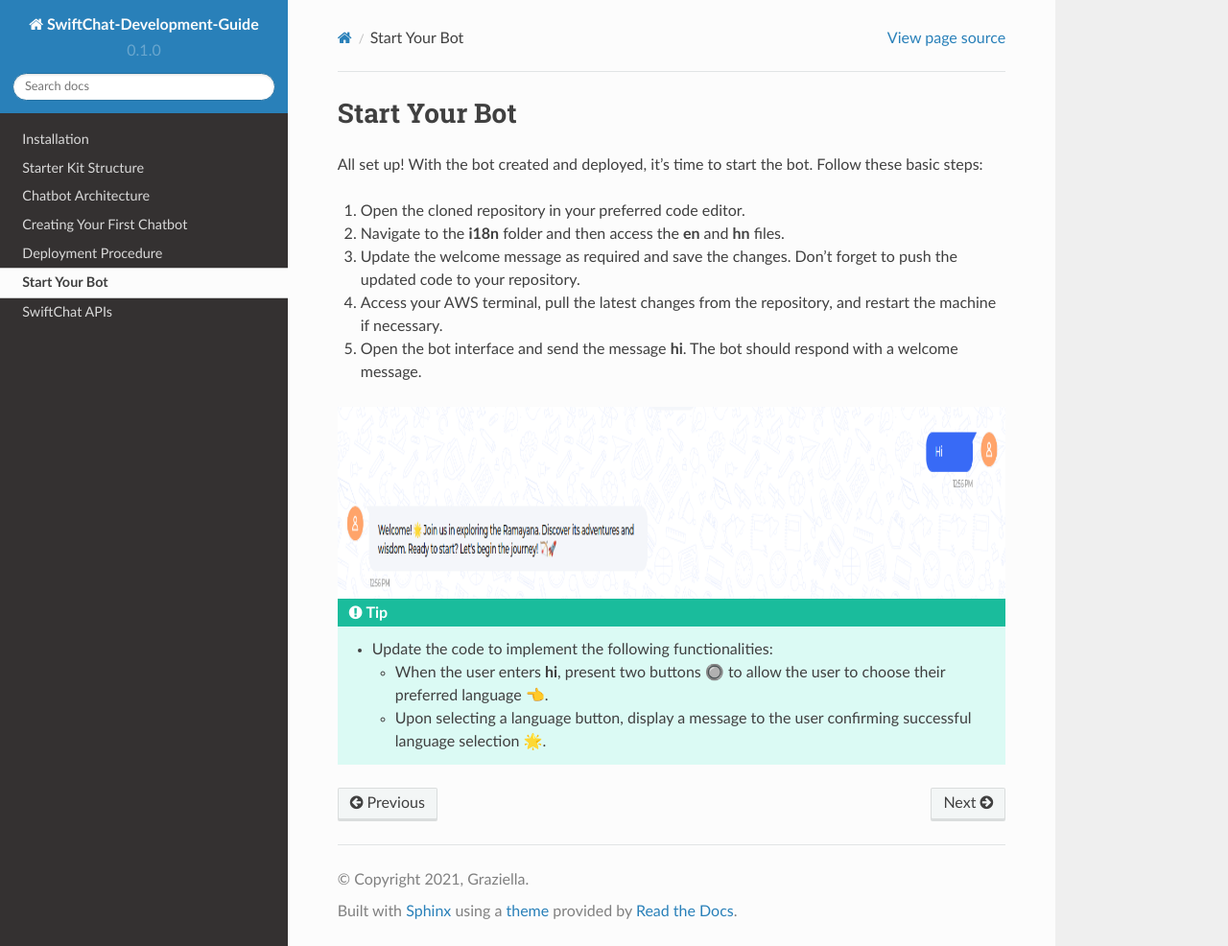
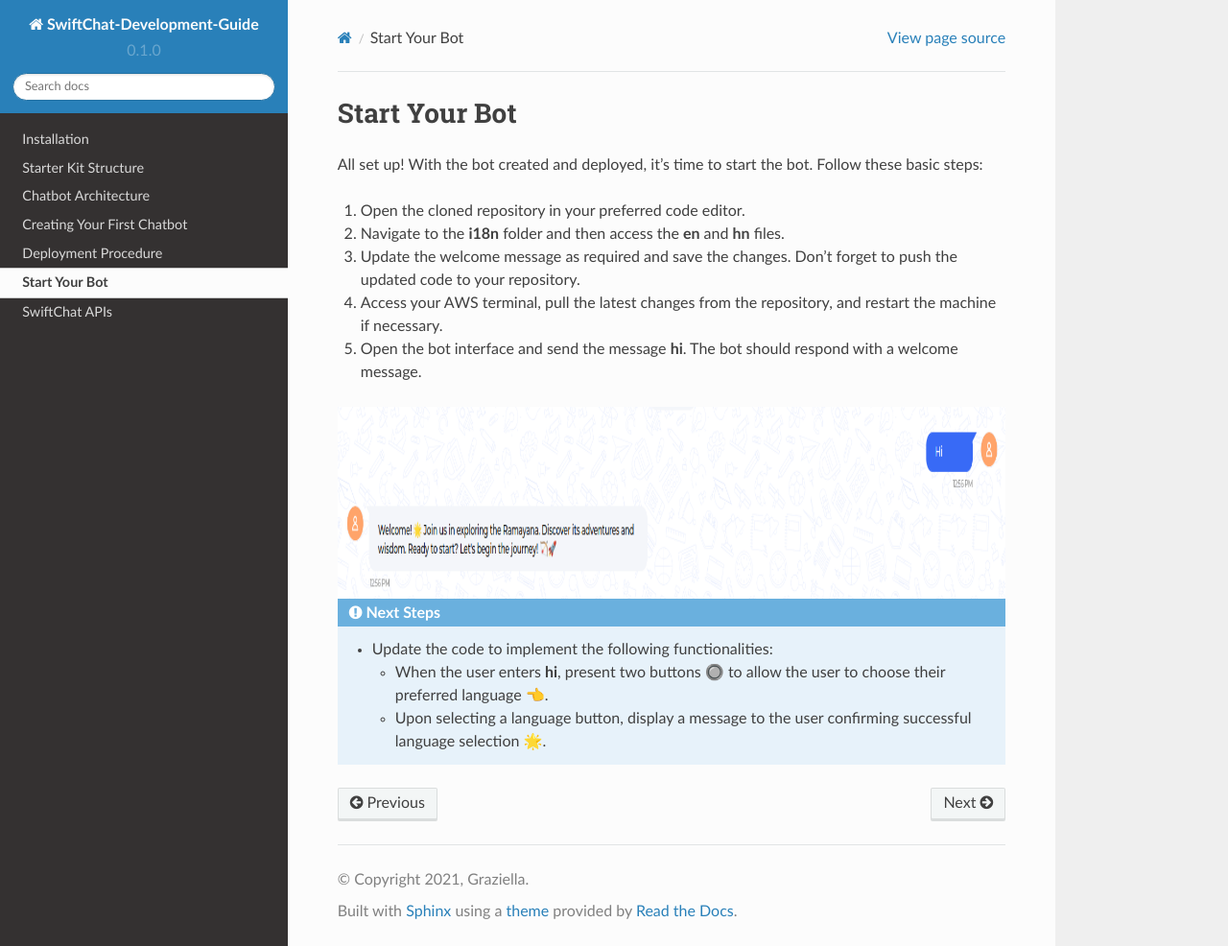
Before and after one commit to Priyanka-sharma181/Chatbot-Development-Guide, a Sphinx documentation site: the page built from docs/source/start.rst, in a window 1280 px wide and 986 px high. Shown: the whole window at 96% size. Built offline with Sphinx 7.4.7 and the Read the Docs theme 2.0.0, drawn with Linux system fonts in a browser that asks for light colours.

Commit message:
starter kit

```diff
--- a/docs/source/start.rst
+++ b/docs/source/start.rst
@@ -16,7 +16,8 @@
     :align: center
 
 
-.. tip::
+.. admonition:: Next Steps
+
     * Update the code to implement the following functionalities:
 
       * When the user enters **hi**, present two buttons 🔘 to allow the user to choose their preferred language 👈.
```
